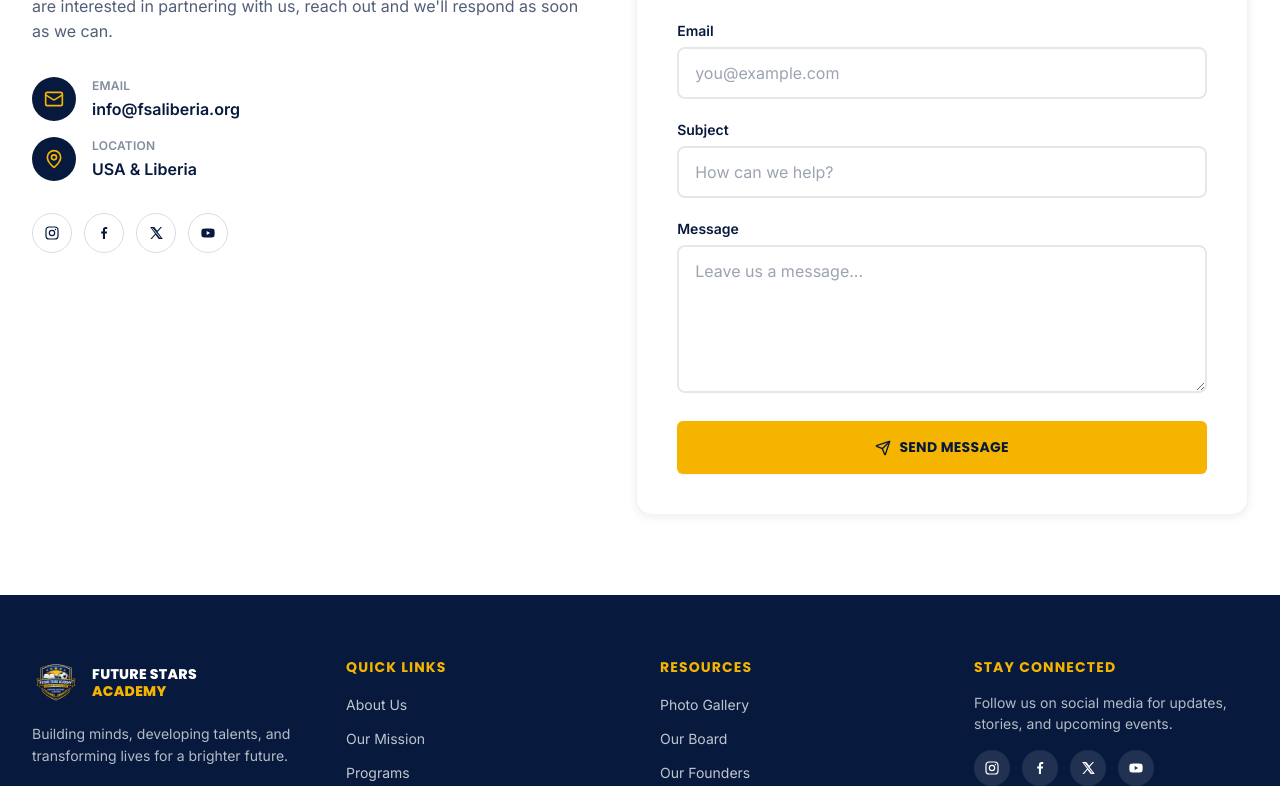
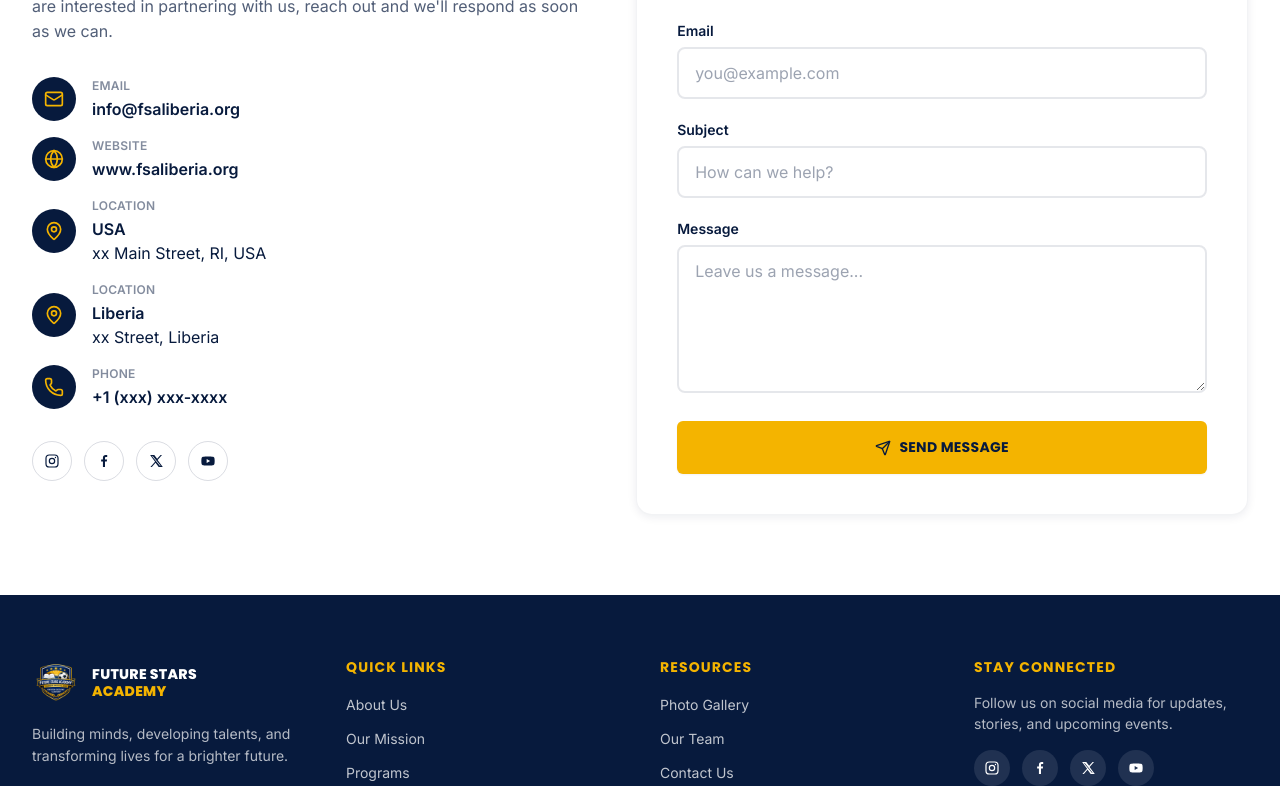
Before and after one commit to diriho/future_star_academy, a React (Vite) app in the folder future_star/: page /contact in a window 1280 px wide. Shown: the part 580-1366 px from the top of the page. Built offline with nearby package versions, Linux system fonts and the light colour scheme.

Commit message:
feat: update footer links, enhance About and Contact pages with new content and structure

```diff
--- a/future_star/src/components/layout/Footer.tsx
+++ b/future_star/src/components/layout/Footer.tsx
@@ -4,7 +4,7 @@ import { FacebookIcon, InstagramIcon, TwitterIcon, YoutubeIcon } from '../shared
 import './Footer.css'
 
 const quickLinks = [
-  { label: 'About Us', to: '/#mission' },
+  { label: 'About Us', to: '/about' },
   { label: 'Our Mission', to: '/#mission' },
   { label: 'Programs', to: '/programs/education' },
   { label: 'Get Involved', to: '/get-involved' },
@@ -13,8 +13,7 @@ const quickLinks = [
 
 const resourceLinks = [
   { label: 'Photo Gallery', to: '/#gallery' },
-  { label: 'Our Board', to: '/#mission' },
-  { label: 'Our Founders', to: '/#mission' },
+  { label: 'Our Team', to: '/about' },
   { label: 'Contact Us', to: '/contact' },
   { label: 'Donate', to: '/get-involved/sponsor' },
 ]
@@ -30,6 +29,7 @@ export function Footer() {
   return (
     <footer className="footer">
       <div id="contact" className="container footer__grid">
+        {/*Footer section */}
         <div>
           <Link to="/" className="footer__logo-link">
             <img src="/logo.png" alt="Future Stars Academy" className="footer__logo-img" />
@@ -48,6 +48,7 @@ export function Footer() {
           </a>
         </div>
 
+        {/*Quick links section */}
         <div>
           <h3 className="footer__heading">Quick Links</h3>
           <ul className="footer__list">
@@ -61,6 +62,7 @@ export function Footer() {
           </ul>
         </div>
 
+        {/*Resources section */}
         <div>
           <h3 className="footer__heading">Resources</h3>
           <ul className="footer__list">
@@ -74,6 +76,7 @@ export function Footer() {
           </ul>
         </div>
 
+        {/*Social Media section */}
         <div>
           <h3 className="footer__heading">Stay Connected</h3>
           <p className="footer__blurb">Follow us on social media for updates, stories, and upcoming events.</p>
@@ -94,6 +97,7 @@ export function Footer() {
         </div>
       </div>
 
+      {/*Copyright section */}
       <div className="footer__bottom">
         <p className="footer__copyright">
           © {new Date().getFullYear()} Future Stars Academy. All rights reserved.
--- a/future_star/src/pages/About.tsx
+++ b/future_star/src/pages/About.tsx
@@ -93,22 +93,19 @@ const About = () => {
             <div className="about__story-content">
               <span className="about__section-eyebrow">Our Journey</span>
               <h2>Our Story</h2>
+              <p>Lorem ipsum dolor sit amet, consectetur adipiscing elit. Nam dictum placerat turpis, ac aliquet est.
+                Aliquam hendrerit ornare aliquet. Vivamus molestie felis ut ullamcorper fringilla. Suspendisse potenti.
+              </p>
+
               <p>
-                Future Stars Academy began with a simple belief: every child deserves the chance to
-                discover what they&apos;re capable of, regardless of the community they grow up in. What
-                started as a small group of volunteers running weekend soccer clinics grew into a full
-                youth development organization pairing academic support, mentorship, and athletics under
-                one roof.
+                Etiam maximus dolor ligula, eu convallis odio pellentesque quis. Mauris imperdiet varius placerat.
+                Curabitur lacinia, neque quis ornare fermentum, nunc sapien cursus justo, eu convallis nunc libero sed velit.
+                Vivamus posuere, nibh non tincidunt accumsan, nunc lorem varius dui, vitae vehicula est erat a felis
               </p>
-              <p>
-                Since then, we&apos;ve partnered with local schools, coaches, and families to build a
-                program that meets kids where they are &mdash; in the classroom, on the field, and in
-                their communities &mdash; and helps them build the confidence and skills to go further.
-              </p>
-              <p>
-                Today, Future Stars Academy continues to grow, one student, one team, one community at a
-                time, guided by the same mission that started it all: creating opportunities and
-                inspiring greatness.
+
+              <p>Lorem ipsum dolor sit amet, consectetur adipiscing elit. Nam dictum placerat turpis, ac aliquet est.
+                Aliquam hendrerit ornare aliquet. Vivamus molestie felis ut ullamcorper fringilla.
+                Vestibulum suscipit congue sapien sed dapibus.
               </p>
             </div>
             <div className="about__story-image">
--- a/future_star/src/pages/Contact.tsx
+++ b/future_star/src/pages/Contact.tsx
@@ -1,7 +1,7 @@
 import { Helmet } from 'react-helmet-async'
 import { useForm } from 'react-hook-form'
 import toast from 'react-hot-toast'
-import { Mail, MapPin, Send } from 'lucide-react'
+import { Globe, Mail, MapPin, Phone, Send } from 'lucide-react'
 import { HeroSection } from '../components/shared/HeroSection'
 import { SectionTitle } from '../components/shared/SectionTitle'
 import { FacebookIcon, InstagramIcon, TwitterIcon, YoutubeIcon } from '../components/shared/SocialIcons'
@@ -92,6 +92,7 @@ export default function Contact() {
             />
 
             <div className="contact-info__list">
+               {/*Email info*/}
               <a href="mailto:info@fsaliberia.org" className="contact-info__item">
                 <span className="contact-info__icon">
                   <Mail size={20} aria-hidden="true" />
@@ -101,13 +102,51 @@ export default function Contact() {
                   <p className="contact-info__value">info@fsaliberia.org</p>
                 </div>
               </a>
+
+              {/*Website Address*/}
+              <div className="contact-info__item">
+                <span className="contact-info__icon">
+                  <Globe size={20} aria-hidden="true" />
+                </span>
+                <div>
+                  <p className="contact-info__label">Website</p>
+                  <p className="contact-info__value">www.fsaliberia.org</p>
+                </div>
+              </div>
+
+              {/* MapPin icon */}
+                {/*USA location */}
               <div className="contact-info__item">
                 <span className="contact-info__icon">
                   <MapPin size={20} aria-hidden="true" />
                 </span>
                 <div>
                   <p className="contact-info__label">Location</p>
-                  <p className="contact-info__value">USA & Liberia</p>
+                  <p className="contact-info__value">USA </p>
+                  <p>xx Main Street, RI, USA</p>
+                </div>
+              </div>
+
+               {/*Liberia location */}
+               <div className="contact-info__item">
+                <span className="contact-info__icon">
+                  <MapPin size={20} aria-hidden="true" />
+                </span>
+                <div>
+                  <p className="contact-info__label">Location</p>
+                  <p className="contact-info__value">Liberia</p>
+                  <p>xx  Street, Liberia</p>
+                </div>
+              </div>
+
+              {/*Phone info*/}
+              <div className="contact-info__item">
+                <span className="contact-info__icon">
+                  <Phone size={20} aria-hidden="true" />
+                </span>
+                <div>
+                  <p className="contact-info__label">Phone</p>
+                  <p className="contact-info__value">+1 (xxx) xxx-xxxx</p>
                 </div>
               </div>
             </div>
--- a/future_star/src/pages/Home.tsx
+++ b/future_star/src/pages/Home.tsx
@@ -53,11 +53,11 @@ const missionCards = [
 ]
 
 const programStrip = [
-  { icon: BookOpen, label: 'Academic Enrichment & Tutoring' },
-  { icon: Trophy, label: 'Soccer Training & Talent Development' },
-  { icon: Handshake, label: 'Leadership & Character Building' },
-  { icon: Users, label: 'Mentorship & Life Skills' },
-  { icon: Megaphone, label: 'Community Outreach & Youth Empowerment' },
+  { icon: BookOpen, label: 'Academic Enrichment & Tutoring', to: '/programs/education' },
+  { icon: Trophy, label: 'Soccer Training & Talent Development', to: '/programs/sports' },
+  { icon: Handshake, label: 'Leadership & Character Building', to: '/programs/mentorship' },
+  { icon: Users, label: 'Mentorship & Life Skills', to: '/programs/mentorship' },
+  { icon: Megaphone, label: 'Community Outreach & Youth Empowerment', to: '/programs/community-services' },
 ]
 
 const getInvolvedStrip = [
@@ -224,7 +224,9 @@ export default function Home() {
                 className="programs-strip__item"
               >
                 <div className="programs-strip__icon">
-                  <item.icon size={24} strokeWidth={2} aria-hidden="true" />
+                  <Link to={item.to}>
+                    <item.icon size={24} strokeWidth={2} aria-hidden="true" />
+                  </Link>
                 </div>
                 <p className="programs-strip__label">{item.label}</p>
               </motion.div>
```
